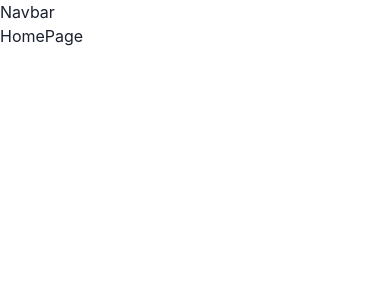
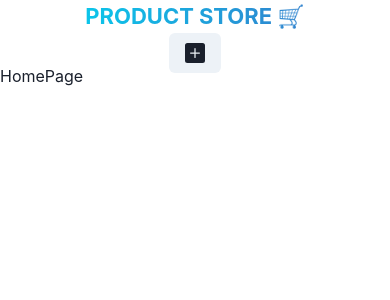
Before and after one commit to Hamid-0/dynamic-store, a React (Vite) app in the folder frontend/: page / in a window 390 px wide. Shown: the top 300 px of the page. Built offline with nearby package versions, Linux system fonts and the light colour scheme.

Commit message:
feat: add Navbar component with responsive design and icons

```diff
--- a/frontend/package.json
+++ b/frontend/package.json
@@ -17,6 +17,7 @@
     "framer-motion": "^12.7.4",
     "react": "^19.0.0",
     "react-dom": "^19.0.0",
+    "react-icons": "^5.5.0",
     "react-router-dom": "^7.5.1"
   },
   "devDependencies": {
--- a/frontend/src/components/Navbar.jsx
+++ b/frontend/src/components/Navbar.jsx
@@ -1,6 +1,39 @@
-const Navbar =() =>{
-    return(
-        <div>Navbar</div>
+import { Container, Flex, Text,Link, HStack, Button} from "@chakra-ui/react"
+import { BsFillPlusSquareFill } from "react-icons/bs";
+
+const Navbar = () => {
+    return (
+        <Container maxW={"1140px"} px={4}>
+            <Flex h={16}
+                alignItems={"center"}
+                justifyContent={"space-between"}
+                flexDir={
+                    {
+                        base: "column",
+                        sm: "row"
+                    }
+                }
+            >
+                <Text
+                    fontSize={{ base: "22", sm: "28" }}
+                    fontWeight={"bold"}
+                    textTransform={"uppercase"}
+                    textAlign={"center"}
+                    bgGradient={"linear(to-r, cyan.400, blue.500)"}
+                    bgClip={"text"}
+                >
+                    <Link to={"/"}>Product Store 🛒</Link>
+                </Text>
+                <HStack spacing={2} alignItems={"center"}>
+                <Link to={"/create"}>
+                <Button>
+                    <BsFillPlusSquareFill fontSize={20}/>
+                </Button>
+                </Link>
+
+                </HStack>
+            </Flex>
+        </Container>
     )
 }
 
```
Also changed, not shown: 1 other file (tests, documents, lock files or other folders).
